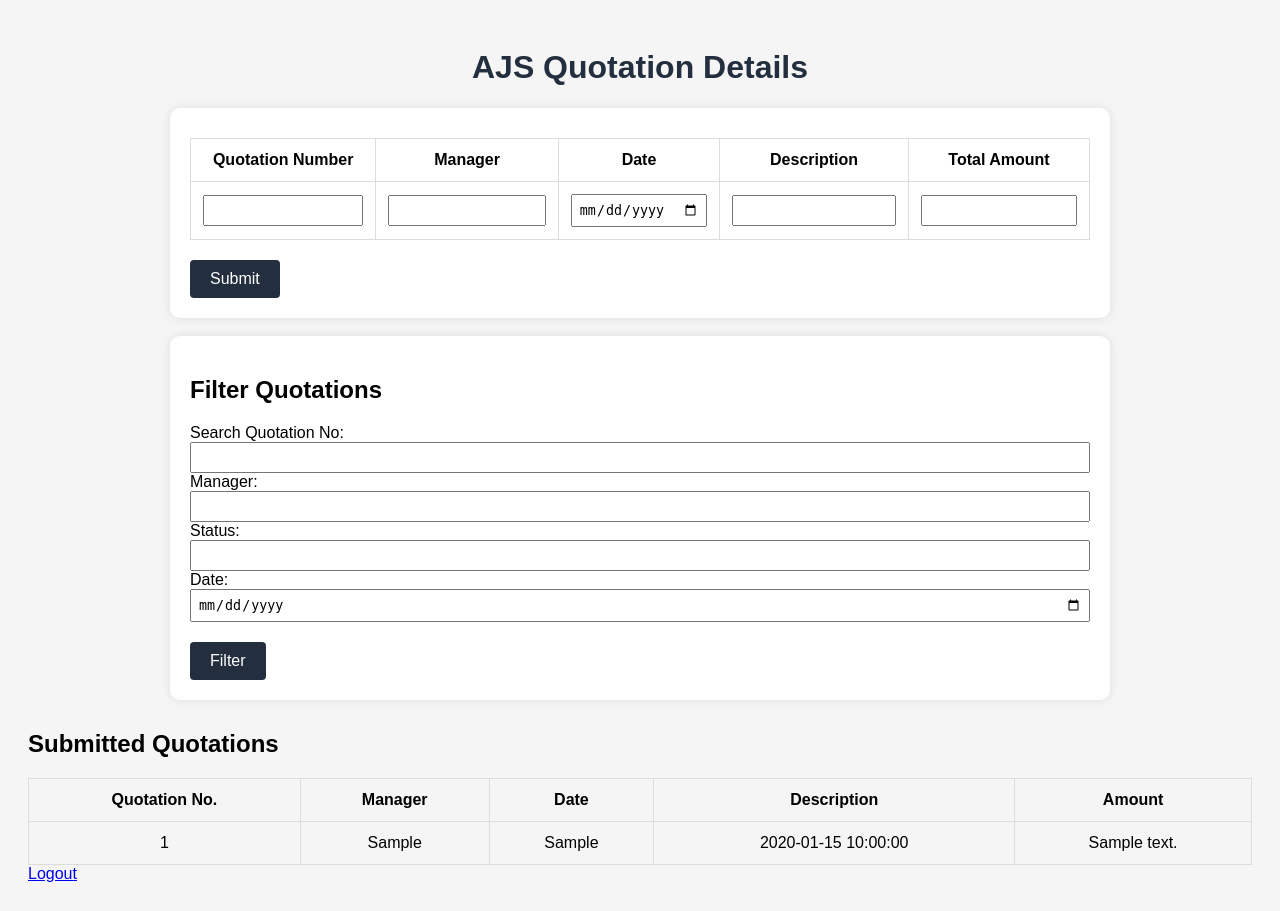
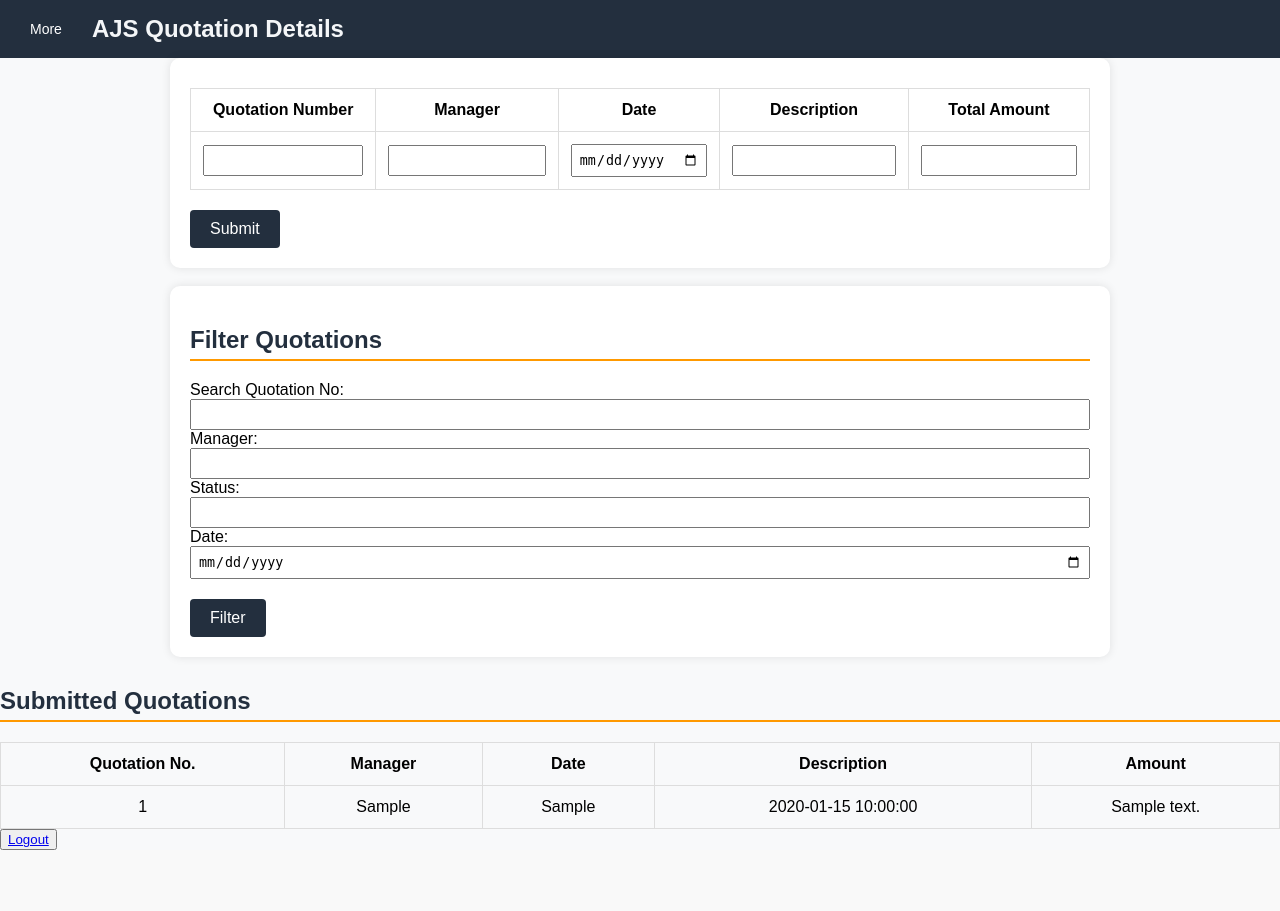
Before and after one commit to Akarsh-Rajgit/AJS-db, a Flask app: page /quotation in a window 1280 px wide. After the commit the page ends 850 px from the top, so only its background shows below. Run offline with Flask 3, Linux system fonts and the light colour scheme; tables that the repository leaves empty or names only in its code hold one stand-in row (values such as "Sample post").

Commit message:
Refactor quotation.html for CSS and button updates
Updated quotation.html to use external CSS and improved button styles.

```diff
--- a/templates/quotation.html
+++ b/templates/quotation.html
@@ -4,15 +4,12 @@
   <meta charset="UTF-8" />
   <meta name="viewport" content="width=device-width, initial-scale=1.0"/>
   <title>AJS-Quotation Details</title>
+  <link rel="stylesheet" href="{{ url_for('static', filename='style.css') }}">
   <style>
-    body {
-      font-family: Arial, sans-serif;
-      background: #f5f5f5;
-      padding: 20px;
-    }
+    /* body style removed to use style.css */
     h1 {
       text-align: center;
-      color: #232f3e;
+      color: #f4f6f8;
     }
     form {
       width: 90%;
@@ -46,7 +43,7 @@
       justify-content: center;
       gap: 8px;
     }
-    button {
+    #sub {
       margin-top: 20px;
       padding: 10px 20px;
       font-size: 16px;
@@ -56,14 +53,25 @@
       border-radius: 4px;
       cursor: pointer;
     }
-    button:hover {
+    #sub:hover {
       background-color: #1a2533;
     }
   </style>
 </head>
 <body>
-
-  <h1>AJS Quotation Details</h1>
+    <header>
+    <div style="display: flex; align-items: center; gap: 20px;">
+        <div class="dropdown">
+            <button class="dropbtn">More <i class="fa fa-caret-down"></i></button>
+            <div class="dropdown-content">
+                <a href="/home">Home</a>
+                <a href="/quotation">Quotation</a>
+                <a href="/invoice">Invoice</a>
+            </div>
+        </div>
+        <h1>AJS Quotation Details</h1>
+    </div>
+    </header>
 
   <form action="/quotation" method="POST">
     <table>
@@ -86,7 +94,7 @@
         </tr>
       </tbody>
     </table>
-    <button type="submit">Submit</button>
+    <button id="sub" type="submit">Submit</button>
   </form>
 <br/>
   <form method="get" action="/quotation" style="width: 90%; max-width: 900px; margin: 0 auto 30px auto; background: white; padding: 20px; box-shadow: 0 0 10px rgba(0,0,0,0.1); border-radius: 10px;">
@@ -95,7 +103,7 @@
   <label>Manager: <input type="text" name="manager"></label><br/>
   <label>Status: <input type="text" name="status"></label><br/>
   <label>Date: <input type="date" name="date"></label><br/>
-  <button type="submit">Filter</button>
+  <button id="sub" type="submit">Filter</button>
   </form>
 
   <div class="output-table">
@@ -123,6 +131,6 @@
       </tbody>
     </table>
   </div>
-<a href="{{ url_for('logout') }}">Logout</a>
+<button><a href="{{ url_for('logout') }}">Logout</a></button>
 </body>
 </html>
```
